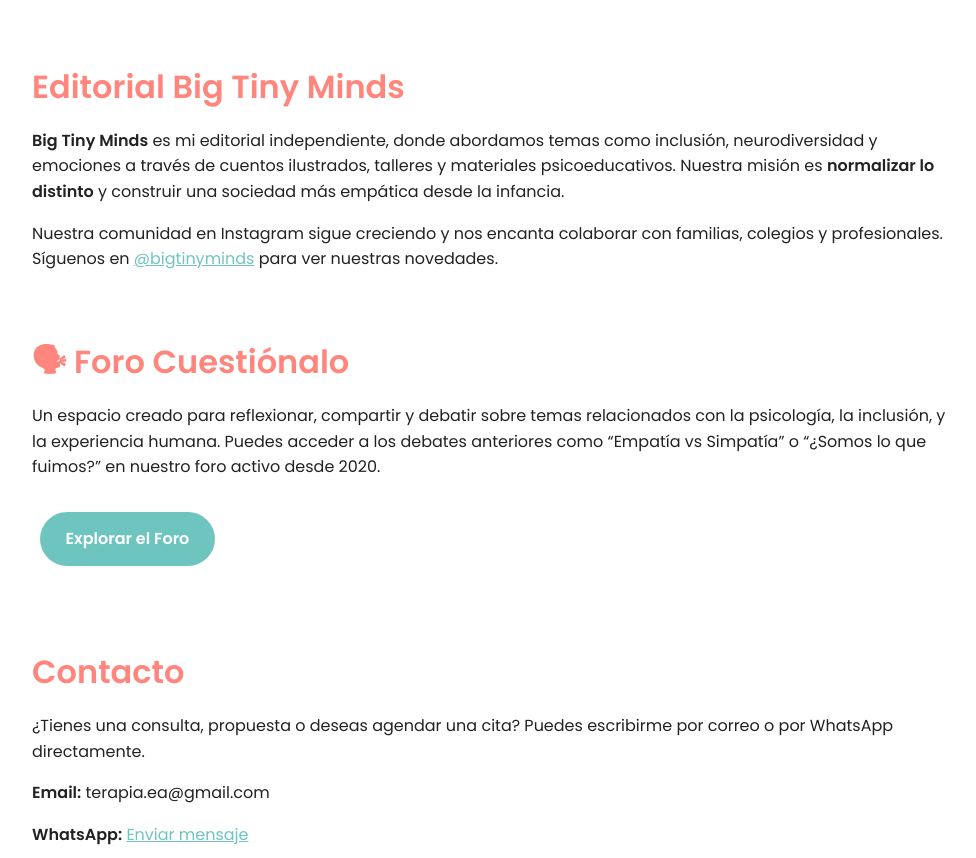
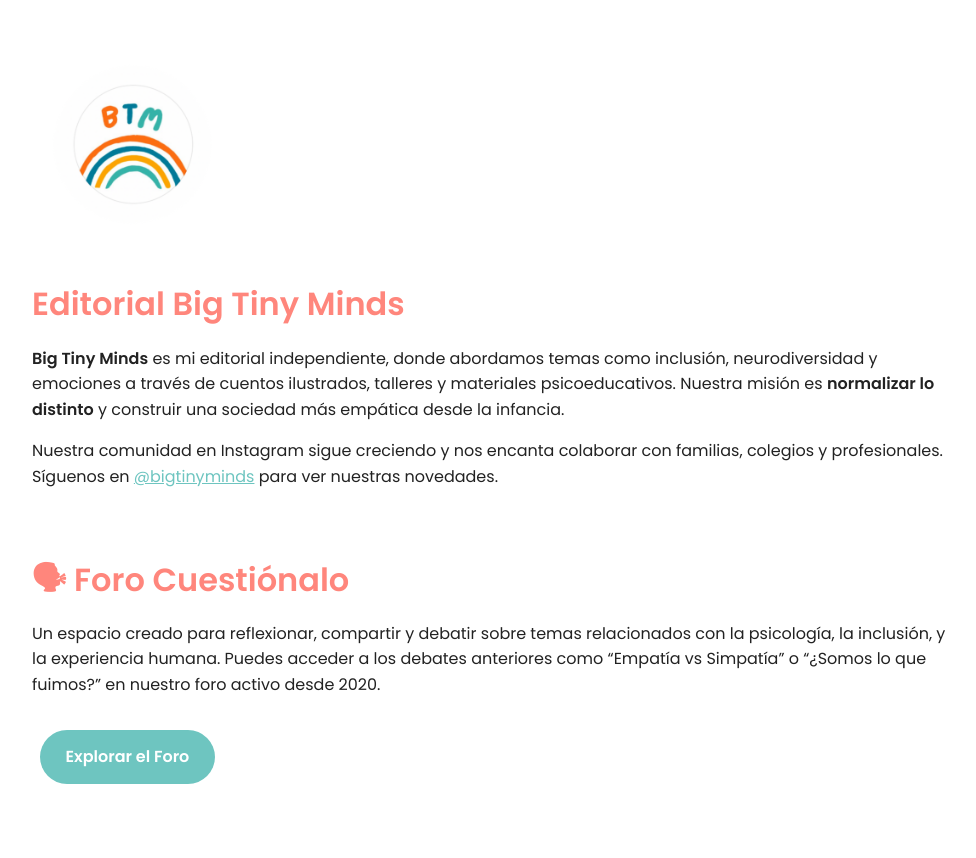
Before and after one commit to aiwithlc/EnTerapiaEA, a plain HTML site: page index.html in a window 1280 px wide. Shown: the part 2409-3267 px from the top of the page, without its empty margins (148-1124 px from the left). Drawn offline with Linux system fonts and the light colour scheme.

Commit message:
Update index.html

```diff
--- a/index.html
+++ b/index.html
@@ -177,6 +177,7 @@
   </section>
 
   <section class="section" id="editorial">
+    <img src="2.png" alt="Logo de Big Tiny Minds" style="max-width: 200px; margin-bottom: 1rem;">
     <h2>Editorial Big Tiny Minds</h2>
     <p><strong>Big Tiny Minds</strong> es mi editorial independiente, donde abordamos temas como inclusión, neurodiversidad y emociones a través de cuentos ilustrados, talleres y materiales psicoeducativos. Nuestra misión es <strong>normalizar lo distinto</strong> y construir una sociedad más empática desde la infancia.</p>
     <p>Nuestra comunidad en Instagram sigue creciendo y nos encanta colaborar con familias, colegios y profesionales. Síguenos en <a href="https://www.instagram.com/bigtinyminds/" target="_blank">@bigtinyminds</a> para ver nuestras novedades.</p>
```
